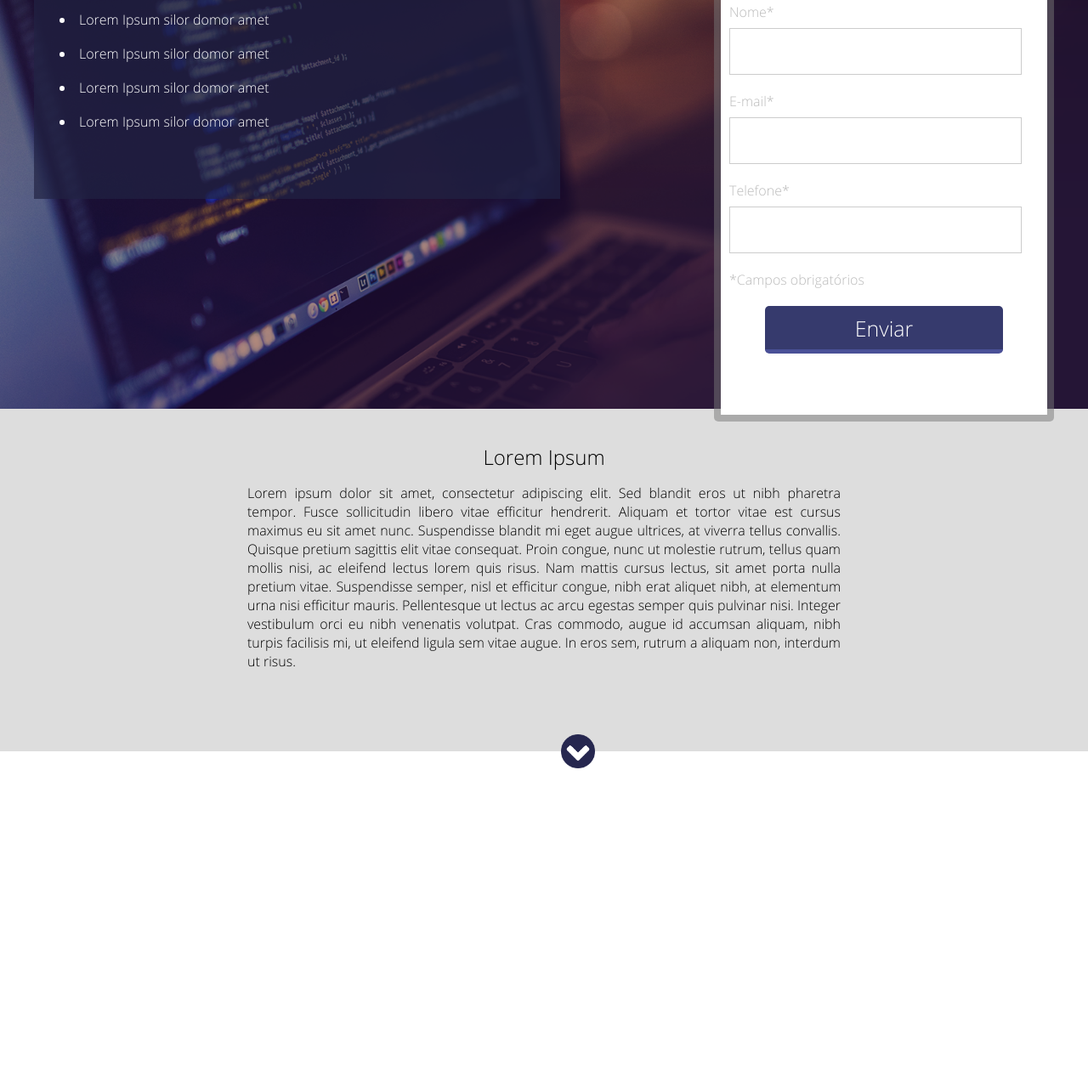
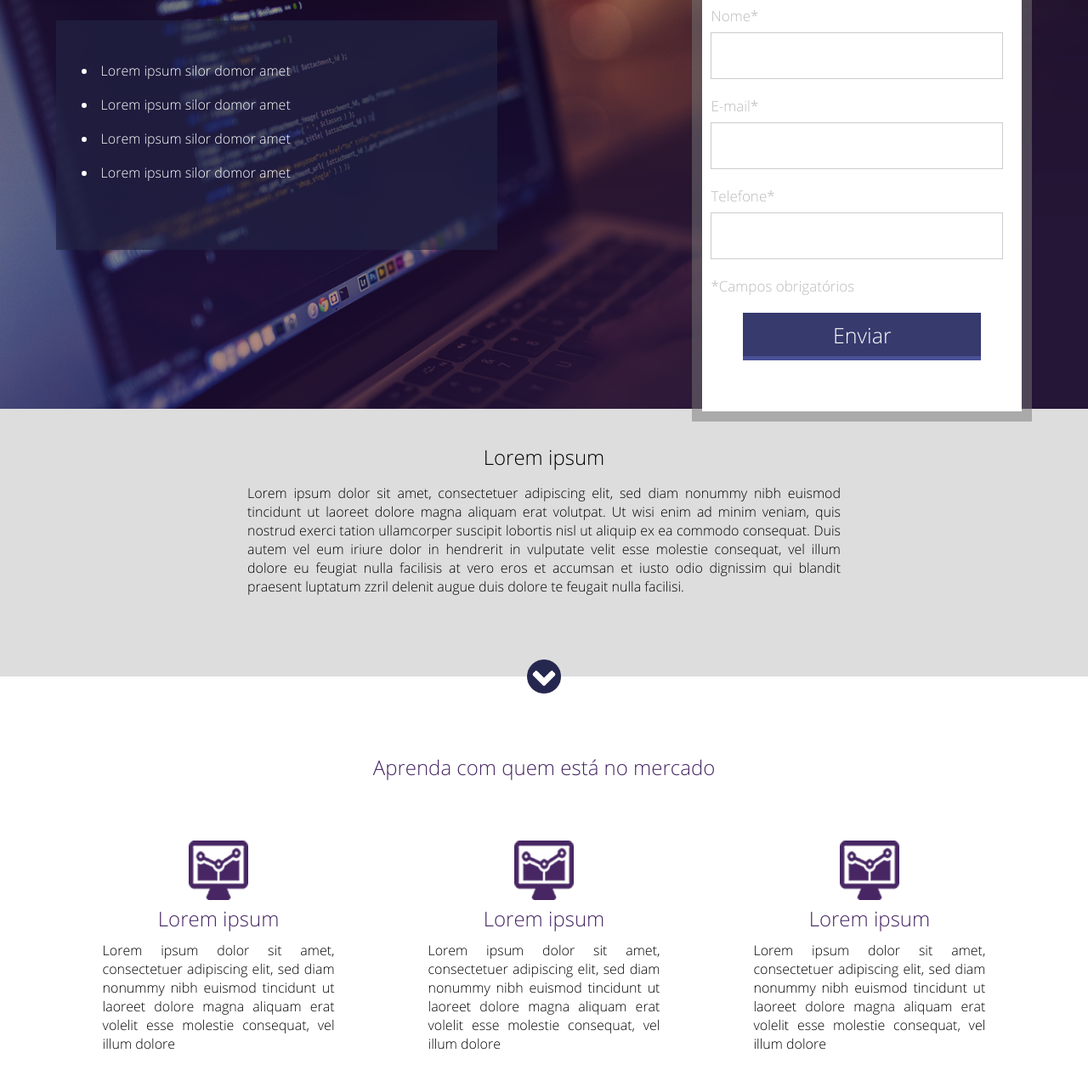
Before and after one commit to Je-ss/landPageDanki, a plain HTML site: page index.html in a window 1280 px wide. Shown: the part 136-1415 px from the top of the page at 85% size. Before the commit the page ends 1040 px from the top, so only its background shows below. Drawn offline with Linux system fonts and the light colour scheme.

Commit message:
add sessão de imagens

```diff
--- a/css/style.css
+++ b/css/style.css
@@ -2,57 +2,62 @@
 	margin: 0;
 	padding: 0;
 	box-sizing: border-box;
+	font-family: "Open Sans"
+}
+
+html,body{
+	height: 100%;
+}
+
+@font-face{
+	src:url('../fonts/OpenSans-Light.ttf');
 	font-family: "Open Sans";
 }
 
-html, body{
-    height: 100%;
+.center{
+	width: 1200px;
+	margin: 0 auto;
+	padding:0 2%;
 }
 
-@font-face {
-    src: url('../fonts/OpenSans-Light.ttf');
-    font-family: "Open Sans";
+.header{
+	min-width: 1200px;
+	width: 100%;
+	height: 60px;
+	background-color: #212343;
 }
 
-.center {
-    width:1200px;
-    margin: 0 auto;
-}
-
-.header {
-    width: 100%;
-    height:60px;
-    background-color: #212343;
-
-}
-
-.header img {
-    margin:19px;
+.header img{
+	margin: 15px;
 }
 
 .container-banner{
-    width:100%;
-    height:557px;
+	width: 100%;
+	min-width: 1200px;
+	height: 557px;
 	background-image:url('../images/header_bg.png');
-    background-size:cover;
-    background-position:center;
+	background-size: cover;
+	background-position: center;
 }
 
 .container-banner > .center{
-    height:100%;
+	height: 100%;
+	/*text-align: right;*/
 }
 
 .form{
-    padding: 10px;
+	padding:10px;
 	width: 400px;
 	height: calc(100% + 30px);
 	float: right;
 	position: relative;
-    top: -15px;
-    border: 8px solid rgba(120, 120, 120,0.5);
+	top:-15px;
+	border-width: 12px;
+	border-color: rgba(120,120,120,0.5);
+	border-style: solid;
 	background-color: white;
-    border-radius: 5px;
 	background-clip:padding-box;
+	/*background-origin tem o mesmo conceito porém serve para imagens.*/
 }
 
 .form h2{
@@ -61,66 +66,60 @@ html, body{
 	font-size: 21px;
 }
 
-
 .input-container{
 	margin-top:20px;
-
 }
 
-.input-container span, .form p {
-    display:inline-block;
-    width:100%;
-    color:#BBBBBB;
-    font: size 17px;
+.input-container span{
+	display: inline-block;
+	width: 100%;
+	color: #BBBBBB;
+	font-size: 17px;
 }
 
-.form p {
-    margin: 20px 0;
+.form p{
+	display: inline-block;
+	width: 100%;
+	color: #BBBBBB;
+	font-size: 17px;
+	margin:20px 0;
 }
 
-.input-container input[type="text"]{
-    margin-top: 8px;
+.input-container input[type=text]{
+	margin-top:8px;
 	width: 344px;
-    height:55px;
-    border: 1px solid #ccc;
+	height: 55px;
+	border:1px solid #ccc;
 }
 
-.form .input-submit{
+.form .input-submit-container{
 	text-align: center;
-
-
-
 }
 
-.form input[type="submit"]{
-
+.form input[type=submit]{
+	color: white;
+	font-size: 25px;
 	width: 280px;
 	height: 56px;
-    color: white;
-    font-size: 25px;
 	display: inline-block;
-    background-color:#363A6D;
+	background-color: #363A6D;
 	border-top:0;
-    border-left:0;
-    border-right:0;
+	border-right: 0;
+	border-left: 0;
 	cursor: pointer;
-    border-bottom:5px solid #4A5097;
-    border-radius: 5px;
-
-
+	border-bottom: 5px solid #4A5097;
 }
 
-
-.form input[type="submit"]:hover{
-    background-color:#1d1e2e;
+.form input[type=submit]:hover{
+	background-color: #323665;
 }
 
 .container-list{
-    padding: 30px;
-    margin-top:40px;
-    float:left;
-    width:619px;
-    height:270px;
+	padding:30px;
+	margin-top:100px;
+	float: left;
+	width: 519px;
+	height: 270px;
 	background-color: rgba(33,35,67,0.7);
 }
 
@@ -128,36 +127,72 @@ html, body{
 	list-style-position: inside;
 }
 
-.container-list ul  li{
-    color:white;
-    margin-top: 18px;
+.container-list ul li{
+	margin-top:18px;
+	color: white;
 }
 
-.container-two{
+
+.container-2{
+	min-width: 1200px;
 	padding:40px 0;
-    background-color:#DDDDDD;
-    text-align:center;
+	background-color: #ddd;
+	text-align: center;
 }
 
-.container-two h2 {
+.container-2 h2{
 	font-weight: normal;
-
 }
 
-.container-two p {
-    width:698px;
-    margin: 15px 0;
+.container-2 p{
+	width: 698px;
+	margin:15px 0;
 	display: inline-block;
-    text-align:justify;
+	text-align: justify;
 }
 
 .arrow{
+	position: relative;
+	top:60px;
+	left:50%;
+	margin-left: -20px;
 	width: 40px;
 	height: 40px;
-    position: relative;
-    top: 60px;
-    left: 50%;
-    margin-left: 20px;
 	background-image: url('../images/arrow.png');
 	background-size: 100% 100%;
 }
+
+.section-1{
+	min-width: 1200px;
+	padding:90px 0;
+}
+
+.section-1 h2{
+	text-align: center;
+	color: #462663;
+	font-weight: normal;
+}
+
+.container-section{
+	margin-top:40px;
+}
+
+.container-section{
+	text-align: center;
+}
+
+.container-single{
+	float: left;
+	width: 33.333%;
+	padding:30px;
+}
+
+.container-single p{
+	display: inline-block;
+	text-align: justify;
+	padding:10px 25px;
+}
+
+.container-single img{
+	width:70px;
+}
--- a/index.html
+++ b/index.html
@@ -1,76 +1,109 @@
-<!DOCTYPE html>
-<html lang="en">
+<!doctype html>
+<html>
+
 	<head>
-    <meta charset="UTF-8">
-    <meta http-equiv="X-UA-Compatible" content="IE=edge">
-    <meta name="viewport" content="width=device-width, initial-scale=1.0">
-    <link rel="stylesheet" href="css/style.css" type="text/css">
 		<title>Projeto 01</title>
+		<link href="css/style.css" type="text/css" rel="stylesheet" />
+		<meta charset="utf-8" />
 	</head>
+
 	<body>
+
+
+
 	<div class="header">
 		<div class="center">
-            <img src="images/logo.png" alt="Danki">
+			<img src="images/logo.png" />
 		</div><!--center-->
 	</div><!--header-->
 
 	<div class="container-banner">
 		<div class="center">
+
 		<div class="container-list">
 			<ul>
-                <li>Lorem Ipsum silor domor amet</li>
-                <li>Lorem Ipsum silor domor amet</li>
-                <li>Lorem Ipsum silor domor amet</li>
-                <li>Lorem Ipsum silor domor amet</li>
-
+				<li>Lorem ipsum silor domor amet</li>
+				<li>Lorem ipsum silor domor amet</li>
+				<li>Lorem ipsum silor domor amet</li>
+				<li>Lorem ipsum silor domor amet</li>
 			</ul>
 		</div><!--container-list-->
 
 			<div class="form">
-                <h2>Preencha  o formulario e inicie a sua caminhada para ser um webmaster!</h2>
+				<h2>Preencha o formulário e inicie a sua
+				caminhada para virar um webmaster!</h2>
 				<form>
 					<div class="input-container">
 						<span>Nome*</span>
-                        <input type="text" name="none" required>
+						<input type="text" name="nome" required />
 					</div><!--input-container-->
 
 					<div class="input-container">
 						<span>E-mail*</span>
-                        <input type="text" name="none" required>
+						<input type="text" name="nome" required />
 					</div><!--input-container-->
 
 					<div class="input-container">
 						<span>Telefone*</span>
-                        <input type="text" name="none" required>
+						<input type="text" name="nome" required />
 					</div><!--input-container-->
+
 					<p class="warning">*Campos obrigatórios</p>
-                    <div class="input-submit">
+
+					<div class="input-submit-container">
 						<input type="submit" name="acao" value="Enviar">
-                    </div><!--input-submit-->
+					</div><!--input-submit-container-->
 				</form>
 			</div><!--form-->
 		</div><!--center-->
 	</div><!--container-banner-->
 
-    <div class="container-two">
+	<div class="container-2">
 		<div class="center">
-            <h2>Lorem Ipsum</h2>
-            <p> Lorem ipsum dolor sit amet, consectetur adipiscing elit. Sed blandit eros ut nibh pharetra tempor.
-                 Fusce sollicitudin libero vitae efficitur hendrerit.
-                 Aliquam et tortor vitae est cursus maximus eu sit amet nunc.
-                 Suspendisse blandit mi eget augue ultrices, at viverra tellus convallis.
-                 Quisque pretium sagittis elit vitae consequat.
-                 Proin congue, nunc ut molestie rutrum, tellus quam mollis nisi, ac eleifend lectus lorem quis risus.
-                 Nam mattis cursus lectus, sit amet porta nulla pretium vitae.
-                  Suspendisse semper, nisl et efficitur congue, nibh erat aliquet nibh, at elementum urna nisi efficitur mauris.
-                  Pellentesque ut lectus ac arcu egestas semper quis pulvinar nisi.
-                  Integer vestibulum orci eu nibh venenatis volutpat. Cras commodo, augue id accumsan aliquam,
-                  nibh turpis facilisis mi, ut eleifend ligula sem vitae augue.
-                In eros sem, rutrum a aliquam non, interdum ut risus.</p>
+			<h2>Lorem ipsum</h2>
+			<p>Lorem ipsum dolor sit amet, consectetuer adipiscing elit, sed diam nonummy nibh euismod tincidunt ut laoreet dolore magna aliquam erat volutpat. Ut wisi enim ad minim veniam, quis nostrud exerci tation ullamcorper suscipit lobortis nisl ut aliquip ex ea commodo consequat. Duis autem vel eum iriure dolor in hendrerit in vulputate velit esse molestie consequat, vel illum dolore eu feugiat nulla facilisis at vero eros et accumsan et iusto odio dignissim qui blandit praesent luptatum zzril delenit augue duis dolore te feugait nulla facilisi.</p>
 		</div><!--center-->
-        <div class="arrow">
 
-        </div><!--arrow-->
-    </div><!--container-two-->
+		<div class="arrow"></div>
+
+
+	</div><!--container-2-->
+
+
+	<div class="section-1">
+		<div class="center">
+		<h2>Aprenda com quem está no mercado</h2>
+
+		<div class="container-section">
+
+			<div class="container-single">
+				<div><img src="images/icon.png" /></div>
+				<div class="text-container-single">
+					<h2>Lorem ipsum</h2>
+					<p>Lorem ipsum dolor sit amet, consectetuer adipiscing elit, sed diam nonummy nibh euismod tincidunt ut laoreet dolore magna aliquam erat volelit esse molestie consequat, vel illum dolore</p>
+				</div><!--text-container-single-->
+			</div><!--container--single-->
+
+			<div class="container-single">
+				<div><img src="images/icon.png" /></div>
+				<div class="text-container-single">
+					<h2>Lorem ipsum</h2>
+					<p>Lorem ipsum dolor sit amet, consectetuer adipiscing elit, sed diam nonummy nibh euismod tincidunt ut laoreet dolore magna aliquam erat volelit esse molestie consequat, vel illum dolore</p>
+				</div><!--text-container-single-->
+			</div><!--container--single-->
+
+			<div class="container-single">
+				<div><img src="images/icon.png" /></div>
+				<div class="text-container-single">
+					<h2>Lorem ipsum</h2>
+					<p>Lorem ipsum dolor sit amet, consectetuer adipiscing elit, sed diam nonummy nibh euismod tincidunt ut laoreet dolore magna aliquam erat volelit esse molestie consequat, vel illum dolore</p>
+				</div><!--text-container-single-->
+			</div><!--container--single-->
+
+		</div><!--container-section-->
+
+		</div><!--center-->
+	</div><!--section-1-->
+
 	</body>
 </html>
```
Lines whose indentation alone changed are shown as unchanged.
